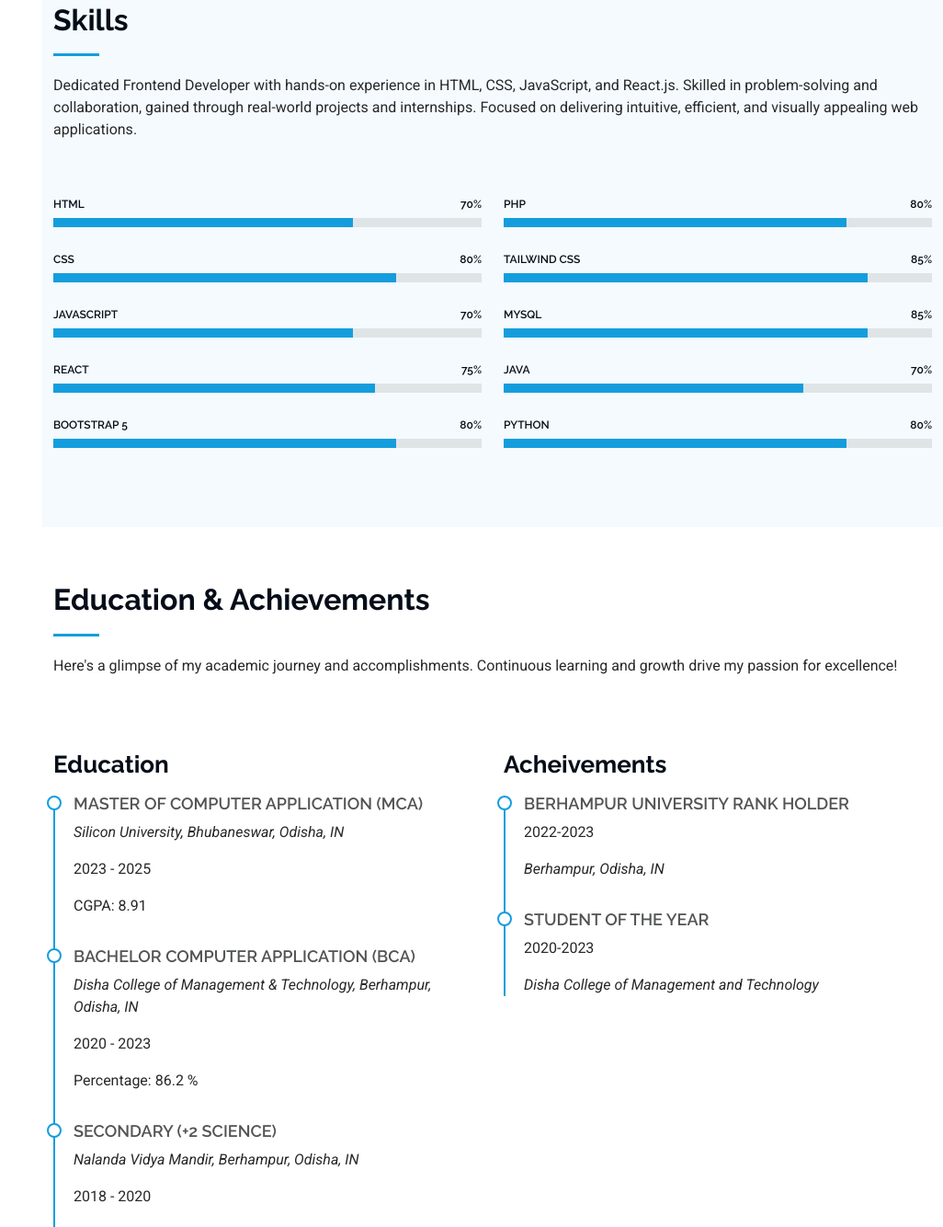
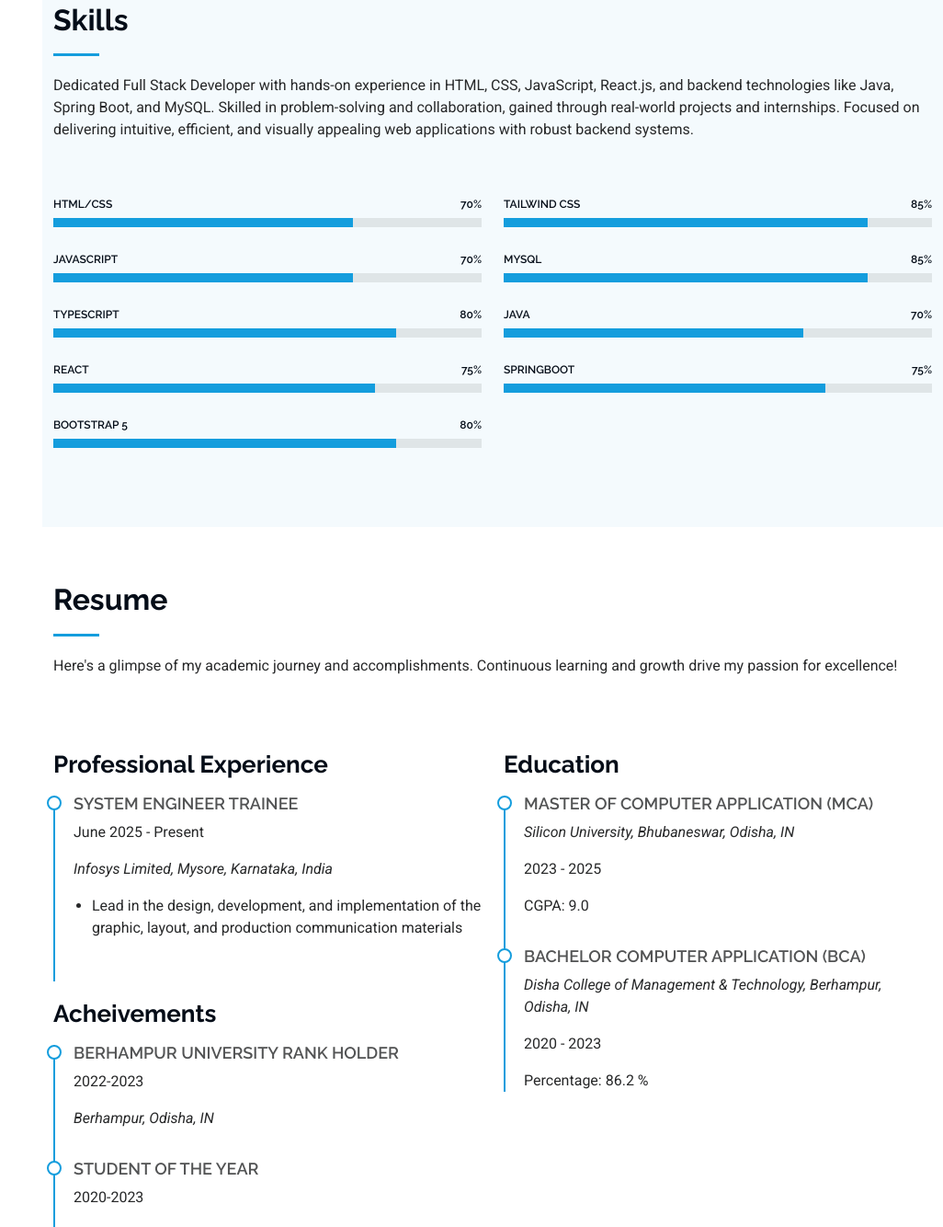
Before and after one commit to AnilSahu1011/Portfolio, a plain HTML site: page index.html in a window 1280 px wide. Shown: the part 1466-2800 px from the top of the page at 92% size, without its empty margins (254-1280 px from the left). Drawn offline with Linux system fonts and the light colour scheme.

Commit message:
Skill section changes

```diff
--- a/index.html
+++ b/index.html
@@ -68,7 +68,7 @@
 
       <div class="container" data-aos="fade-up" data-aos-delay="100">
         <h2>Anila Sahu</h2>
-        <p>I'm <span class="typed" data-typed-items="Developer, Programmer, Frontend Developer, Dancer"></span><span class="typed-cursor typed-cursor--blink" aria-hidden="true"></span><span class="typed-cursor typed-cursor--blink" aria-hidden="true"></span></p>
+        <p>I'm <span class="typed" data-typed-items="Full Stack Developer"></span><span class="typed-cursor typed-cursor--blink" aria-hidden="true"></span><span class="typed-cursor typed-cursor--blink" aria-hidden="true"></span></p>
       </div>
 
     </section><!-- /Hero Section -->
@@ -98,13 +98,13 @@
                 <ul>
                   <li><i class="bi bi-chevron-right"></i> <strong>Birthday:</strong> <span>10 Oct 2002</span></li>
                   <!-- <li><i class="bi bi-chevron-right"></i> <strong>Website:</strong> <span>www.example.com</span></li> -->
-                  <li><i class="bi bi-chevron-right"></i> <strong>Phone:</strong> <span>+91 9439921337</span></li>
-                  <li><i class="bi bi-chevron-right"></i> <strong>City:</strong> <span>Bhubaneswar, India</span></li>
+                  <li><i class="bi bi-chevron-right"></i> <strong>Phone:</strong> <span>+91 8847812624</span></li>
+                  <li><i class="bi bi-chevron-right"></i> <strong>City:</strong> <span>Mysore, Karnataka, India</span></li>
                 </ul>
               </div>
               <div class="col-lg-6">
                 <ul>
-                  <li><i class="bi bi-chevron-right"></i> <strong>Age:</strong> <span>22</span></li>
+                  <li><i class="bi bi-chevron-right"></i> <strong>Age:</strong> <span>23</span></li>
                   <li><i class="bi bi-chevron-right"></i> <strong>Degree:</strong> <span>Master</span></li>
                   <li><i class="bi bi-chevron-right"></i> <strong>Email:</strong> <span>anilsahu9786@gmail.com</span></li>
                 </ul>
@@ -123,7 +123,7 @@
       <!-- Section Title -->
       <div class="container section-title" data-aos="fade-up">
         <h2>Skills</h2>
-        <p>Dedicated Frontend Developer with hands-on experience in HTML, CSS, JavaScript, and React.js. Skilled in problem-solving and collaboration, gained through real-world projects and internships. Focused on delivering intuitive, efficient, and visually appealing web applications.</p>
+        <p>Dedicated Full Stack Developer with hands-on experience in HTML, CSS, JavaScript, React.js, and backend technologies like Java, Spring Boot, and MySQL. Skilled in problem-solving and collaboration, gained through real-world projects and internships. Focused on delivering intuitive, efficient, and visually appealing web applications with robust backend systems.</p>
       </div><!-- End Section Title -->
 
       <div class="container" data-aos="fade-up" data-aos-delay="100">
@@ -133,16 +133,9 @@
           <div class="col-lg-6">
 
             <div class="progress">
-              <span class="skill"><span>HTML</span> <i class="val">70%</i></span>
+              <span class="skill"><span>HTML/CSS</span> <i class="val">70%</i></span>
               <div class="progress-bar-wrap">
                 <div class="progress-bar" role="progressbar" aria-valuenow="70" aria-valuemin="0" aria-valuemax="100"></div>
-              </div>
-            </div><!-- End Skills Item -->
-
-            <div class="progress">
-              <span class="skill"><span>CSS</span> <i class="val">80%</i></span>
-              <div class="progress-bar-wrap">
-                <div class="progress-bar" role="progressbar" aria-valuenow="80" aria-valuemin="0" aria-valuemax="100"></div>
               </div>
             </div><!-- End Skills Item -->
 
@@ -150,6 +143,13 @@
               <span class="skill"><span>JavaScript</span> <i class="val">70%</i></span>
               <div class="progress-bar-wrap">
                 <div class="progress-bar" role="progressbar" aria-valuenow="70" aria-valuemin="0" aria-valuemax="100"></div>
+              </div>
+            </div><!-- End Skills Item -->
+
+            <div class="progress">
+              <span class="skill"><span>TypeScript</span> <i class="val">80%</i></span>
+              <div class="progress-bar-wrap">
+                <div class="progress-bar" role="progressbar" aria-valuenow="80" aria-valuemin="0" aria-valuemax="100"></div>
               </div>
             </div><!-- End Skills Item -->
 
@@ -170,13 +170,6 @@
           </div>
 
           <div class="col-lg-6">
-
-            <div class="progress">
-              <span class="skill"><span>PHP</span> <i class="val">80%</i></span>
-              <div class="progress-bar-wrap">
-                <div class="progress-bar" role="progressbar" aria-valuenow="80" aria-valuemin="0" aria-valuemax="100"></div>
-              </div>
-            </div><!-- End Skills Item -->
 
             <div class="progress">
               <span class="skill"><span>Tailwind CSS</span> <i class="val">85%</i></span>
@@ -200,9 +193,9 @@
             </div><!-- End Skills Item -->
 
             <div class="progress">
-              <span class="skill"><span>Python</span> <i class="val">80%</i></span>
+              <span class="skill"><span>SpringBoot</span> <i class="val">75%</i></span>
               <div class="progress-bar-wrap">
-                <div class="progress-bar" role="progressbar" aria-valuenow="80" aria-valuemin="0" aria-valuemax="100"></div>
+                <div class="progress-bar" role="progressbar" aria-valuenow="75" aria-valuemin="0" aria-valuemax="100"></div>
               </div>
             </div><!-- End Skills Item -->
 
@@ -219,7 +212,7 @@
 
       <!-- Section Title -->
       <div class="container section-title" data-aos="fade-up">
-        <h2>Education & Achievements</h2>
+        <h2>Resume</h2>
         <p>Here's a glimpse of my academic journey and accomplishments. Continuous learning and growth drive my passion for excellence!</p>
       </div><!-- End Section Title -->
 
@@ -227,33 +220,18 @@
 
         <div class="row">
 
-          <div class="col-lg-6" data-aos="fade-up" data-aos-delay="100">
+          <div class="col-lg-6" data-aos="fade-up" data-aos-delay="200">
 
-            <h3 class="resume-title">Education</h3>
+            <h3 class="resume-title">Professional Experience</h3>
             <div class="resume-item">
-              <h4>Master of Computer Application (MCA)</h4>
-              <p><em>Silicon University, Bhubaneswar, Odisha, IN</em></p>
-              <p>2023 - 2025</p>
-              <p>CGPA: 8.91</p>
+              <h4>System Engineer Trainee</h4>
+              <p>June 2025 - Present</p>
+              <p><em>Infosys Limited, Mysore, Karnataka, India </em></p>
+              <ul>
+                <li>Lead in the design, development, and implementation of the graphic, layout, and production communication materials</li>
+              </ul>
             </div><!-- Edn Resume Item -->
 
-            <div class="resume-item">
-              <h4>Bachelor Computer Application (BCA)</h4>
-              <p><em>Disha College of Management & Technology, Berhampur, Odisha, IN</em></p>
-              <p>2020 - 2023</p>
-              <p>Percentage: 86.2 %</p>
-            </div><!-- Edn Resume Item -->
-
-            <div class="resume-item">
-              <h4>Secondary (+2 Science)</h4>
-              <p><em>Nalanda Vidya Mandir, Berhampur, Odisha, IN</em></p>
-              <p>2018 - 2020</p>
-              <p>Percentage: 72 %</p>
-            </div><!-- Edn Resume Item -->
-
-          </div>
-
-          <div class="col-lg-6" data-aos="fade-up" data-aos-delay="200">
             <h3 class="resume-title">Acheivements</h3>
             <div class="resume-item">
               <h4>Berhampur University Rank Holder</h4>
@@ -265,6 +243,24 @@
               <h4>Student of The Year</h4>
               <p>2020-2023</p>
               <p><em>Disha College of Management and Technology </em></p>
+            </div><!-- Edn Resume Item -->
+
+          </div>
+          <div class="col-lg-6" data-aos="fade-up" data-aos-delay="100">
+
+            <h3 class="resume-title">Education</h3>
+            <div class="resume-item">
+              <h4>Master of Computer Application (MCA)</h4>
+              <p><em>Silicon University, Bhubaneswar, Odisha, IN</em></p>
+              <p>2023 - 2025</p>
+              <p>CGPA: 9.0</p>
+            </div><!-- Edn Resume Item -->
+
+            <div class="resume-item">
+              <h4>Bachelor Computer Application (BCA)</h4>
+              <p><em>Disha College of Management & Technology, Berhampur, Odisha, IN</em></p>
+              <p>2020 - 2023</p>
+              <p>Percentage: 86.2 %</p>
             </div><!-- Edn Resume Item -->
 
           </div>
@@ -289,6 +285,18 @@
         <div class="isotope-layout" data-default-filter="*" data-layout="masonry" data-sort="original-order">
 
           <div class="row gy-4 isotope-container" data-aos="fade-up" data-aos-delay="200">
+
+            <div class="col-lg-4 col-md-6 portfolio-item isotope-item filter-app">
+              <div class="portfolio-content h-100">
+                <img src="assets/img/portfolio/app-3.png" class="img-fluid" alt="">
+                <div class="portfolio-info">
+                  <h4>DineHub</h4>
+                  <p>HTML, Bootstrap, JS, PHP & MySql</p>
+                  <a href="assets/img/portfolio/app-3.png" title="DineHub" data-gallery="portfolio-gallery-app" class="glightbox preview-link"><i class="bi bi-zoom-in"></i></a>
+                  <a href="https://portfolio-html-css-bootstrap-anils-projects-d9aec888.vercel.app/" title="More Details" class="details-link"><i class="bi bi-link-45deg"></i></a>
+                </div>
+              </div>
+            </div><!-- End Portfolio Item -->
 
             <div class="col-lg-4 col-md-6 portfolio-item isotope-item filter-app">
               <div class="portfolio-content h-100">
@@ -378,7 +386,7 @@
                 </div>
               </a>
               <!-- End Info Item -->
-              <iframe src="https://www.google.com/maps/embed?pb=!1m18!1m12!1m3!1d3740.7602132136813!2d85.80494661573029!3d20.35152226716591!2m3!1f0!2f0!3f0!3m2!1i1024!2i768!4f13.1!3m3!1m2!1s0x3a1908e064769e73%3A0x9288172f3a98c7a4!2sSilicon%20University!5e0!3m2!1sen!2sin!4v1737271680329!5m2!1sen!2sin" frameborde="0" style="border:0; width: 100%; height: 270px;" allowfullscreen="" loading="lazy" referrerpolicy="no-referrer-when-downgrade"></iframe>
+              <iframe src="https://www.google.com/maps/embed?pb=!1m18!1m12!1m3!1d3897.3736458237095!2d76.59750247483052!3d12.357885287903901!2m3!1f0!2f0!3f0!3m2!1i1024!2i768!4f13.1!3m3!1m2!1s0x3baf7b0068e70eb9%3A0xbbd6104ad77d8133!2sInfosys%20gate%202!5e0!3m2!1sen!2sin!4v1753724155397!5m2!1sen!2sin" frameborde="0" style="border:0; width: 100%; height: 270px;" allowfullscreen="" loading="lazy" referrerpolicy="no-referrer-when-downgrade"></iframe>
             </div>
           </div>
 
```
